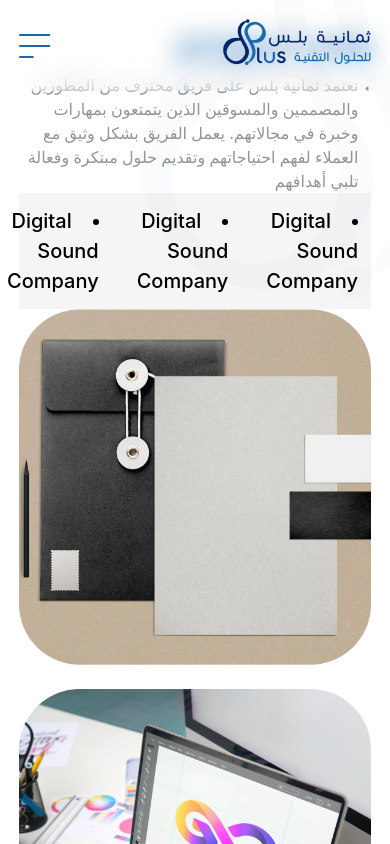
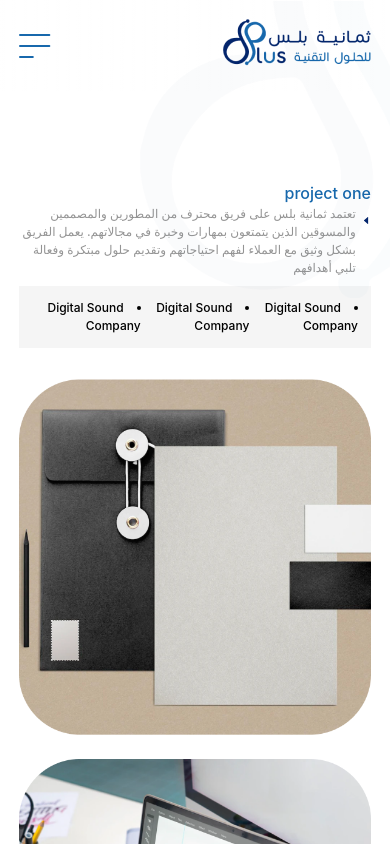
Before and after one commit to MaramMs/8plus-website, a Next.js app: page /ourworks/1 in a window 390 px wide. Shown: the top 844 px of the page. Built offline with nearby package versions, Linux system fonts and the light colour scheme; a web font is replaced by a local one.

Commit message:
our work mobile

```diff
--- a/pages/ourworks/[id].js
+++ b/pages/ourworks/[id].js
@@ -11,28 +11,28 @@ const Work = () => {
 <>
 <Wrapper >
 
-<div className='md:pt-[162px] '>
+<div className='pt-[162px] '>
 
      <Row >
-        <Col md={{span:18}}>
-        <h1 className='text-[#1768ac] text-[36px] font-medium'>project one</h1>
+        <Col span={24} md={{span:18}}>
+        <h1 className='text-[#1768ac] text-[16px] md:text-[36px] font-medium'>project one</h1>
        <div className='flex gap-[5px] '>
        <AiFillCaretLeft className='text-[#03256C] text-[31px]' />
-        <p className='text-[#949494] text-[16px] font-medium break-words '>
+        <p className='text-[#949494] text-[12px] md:text-[16px] font-medium break-words '>
             {t('home-desc')}
         </p>
        </div>
 
-       <div className='bg-[#F5F5F5] p-[13px] md:mt-[36px]'>
-        <ul className='flex gap-[38px] list-disc list-inside'>
-            <li className='text-[#000] text-[20px] font-medium'>
+       <div className='bg-[#F5F5F5] p-[13px] md:mt-[36px] mt-[9px]'>
+        <ul className='flex md:gap-[38px] list-disc list-inside'>
+            <li className='text-[#000] md:text-[20px] text-[12px] font-medium'>
             Digital Sound Company
             </li>
 
-            <li className='text-[#000] text-[20px] font-medium'>
+            <li className='text-[#000] md:text-[20px] text-[12px] font-medium'>
             Digital Sound Company
             </li>
-            <li className='text-[#000] text-[20px] font-medium'>
+            <li className='text-[#000] md:text-[20px] text-[12px] font-medium'>
             Digital Sound Company
             </li>
         </ul>
@@ -41,7 +41,7 @@ const Work = () => {
       </Row>
 
 
-      <Row gutter={[24,24]} className='md:mt-[84.74px] md:mb-[127.23px]' >
+      <Row gutter={[24,24]} className='md:mt-[84.74px] md:mb-[127.23px] mt-[31px]' >
         <Col md={{span:12}}>
             <div className='rounded-[100px]'>
                 <img src='/images/works/work1.png' className='w-[100%] h-[100%] object-cover'/>
```
